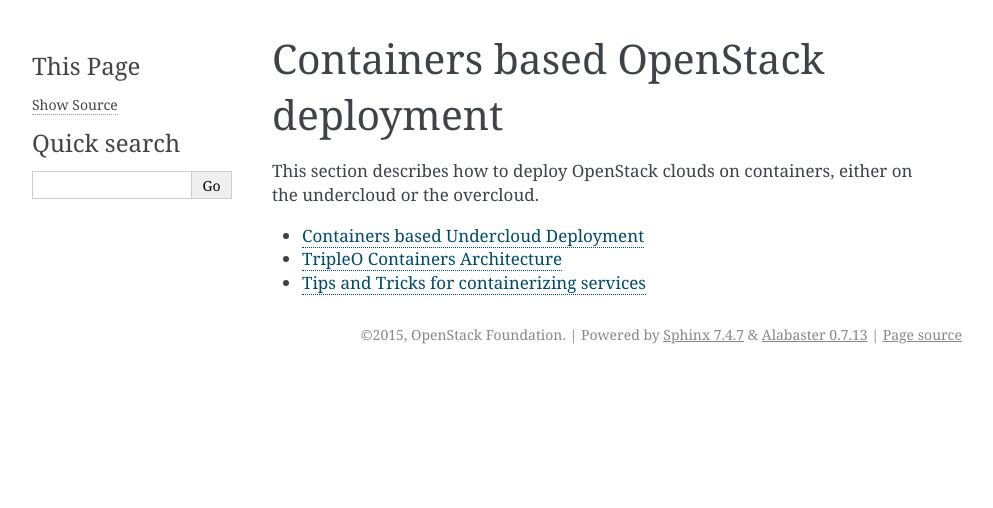
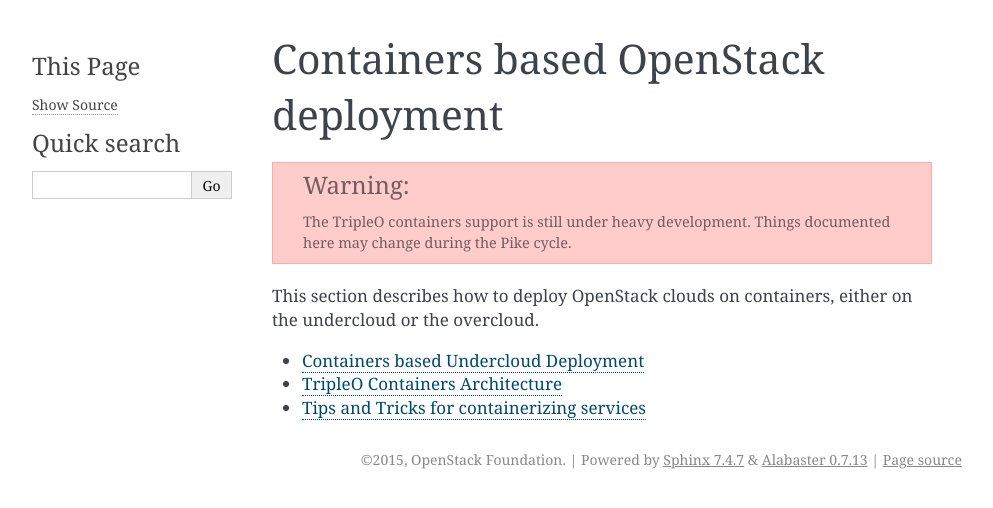
Before and after one commit to openstack-archive/tripleo-docs, a Sphinx documentation site: the page built from doc/source/containers_deployment/index.rst, in a window 1280 px wide. Shown: the top 508 px of the page, without its empty margins (148-1141 px from the left). Built offline with Sphinx 7.4.7, drawn with Linux system fonts in a browser that asks for light colours.

Commit message:
Show dev warning for the containers section
Change-Id: I5f0aa59fb672676f7b280e0bd2f3eb5db7f694d7

```diff
--- a/doc/source/containers_deployment/architecture.rst
+++ b/doc/source/containers_deployment/architecture.rst
@@ -1,5 +1,10 @@
 TripleO Containers Architecture
 ================================
+
+.. Warning::
+
+   The TripleO containers support is still under heavy development. Things
+   documented here may change during the Pike cycle.
 
 This document explains the details around TripleO's containers architecture. The
 document goes into the details of how the containers are created from TripleO,
--- a/doc/source/containers_deployment/index.rst
+++ b/doc/source/containers_deployment/index.rst
@@ -1,5 +1,10 @@
 Containers based OpenStack deployment
 =====================================
+
+.. Warning::
+
+   The TripleO containers support is still under heavy development. Things
+   documented here may change during the Pike cycle.
 
 This section describes how to deploy OpenStack clouds on containers, either on
 the undercloud or the overcloud.
--- a/doc/source/containers_deployment/undercloud.rst
+++ b/doc/source/containers_deployment/undercloud.rst
@@ -1,5 +1,10 @@
 Containers based Undercloud Deployment
 ======================================
+
+.. Warning::
+
+   The TripleO containers support is still under heavy development. Things
+   documented here may change during the Pike cycle.
 
 This documentation explains how to deploy a fully containerized undercloud on
 Docker. This feature is supported starting with Pike.
```
